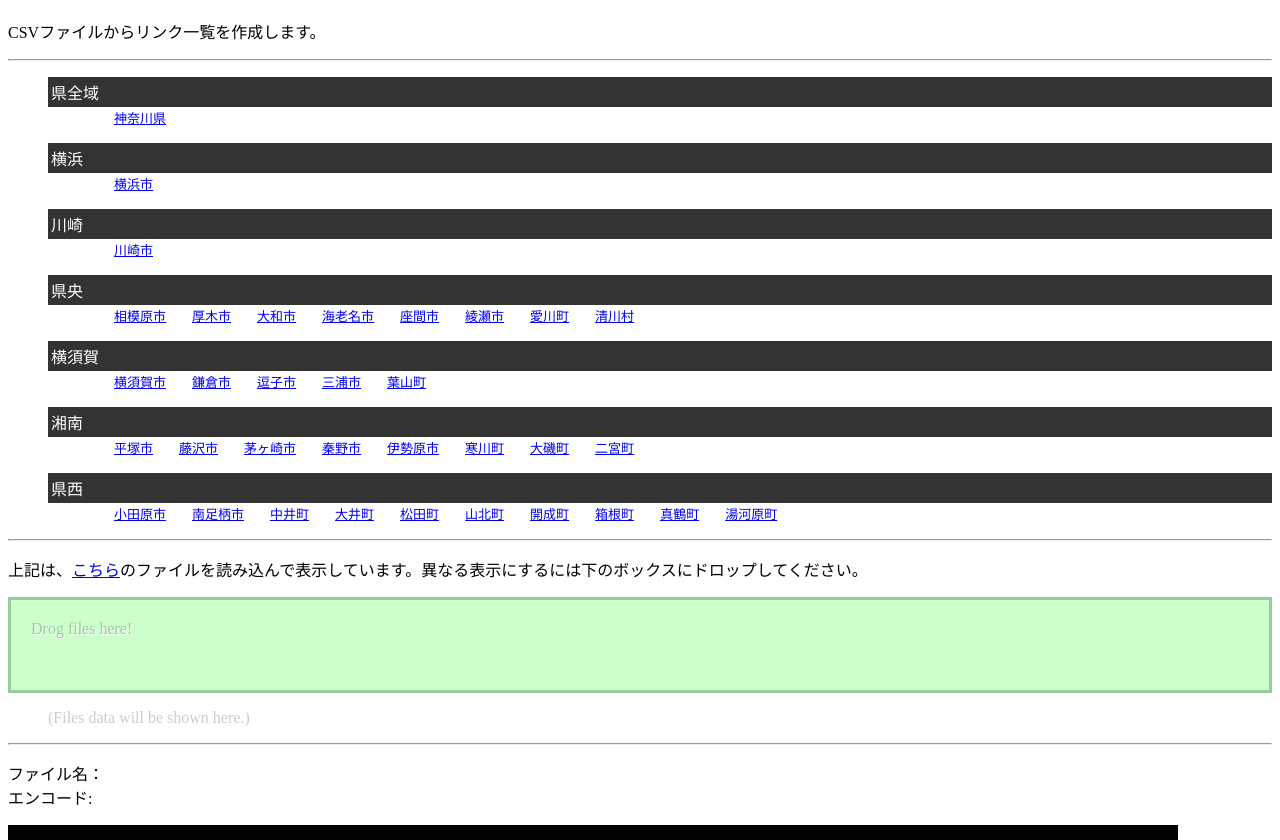
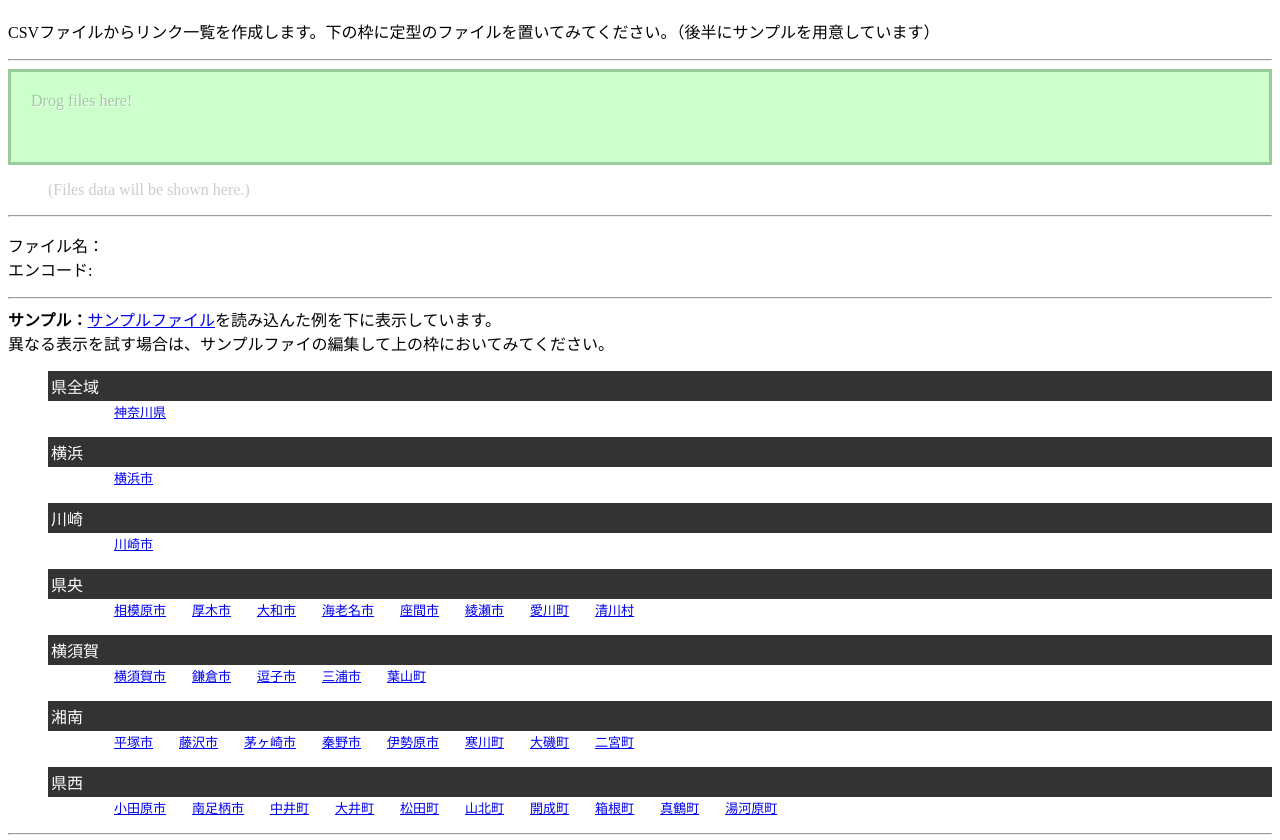
Before and after one commit to sgtao/csv2link_items, a plain HTML site: page docs/index.html in a window 1280 px wide. Shown: the part 61-901 px from the top of the page. Drawn offline with Linux system fonts and the light colour scheme.

Commit message:
update for change  order of elements

```diff
--- a/docs/index.html
+++ b/docs/index.html
@@ -9,20 +9,24 @@
 </head>
 <body>
   <h1>csv2link_items(Demo)</h1>
-  <p>CSVファイルからリンク一覧を作成します。</p>
+  <p>CSVファイルからリンク一覧を作成します。下の枠に定型のファイルを置いてみてください。（後半にサンプルを用意しています）</p>
   <hr>
-  <div id="links">
-    <p>リンク一覧：</p>
-  </div>
-  <hr>
-  <p>上記は、<a href="assets/kanagawa_area.csv" download>こちら</a>のファイルを読み込んで表示しています。異なる表示にするには下のボックスにドロップしてください。</p>
   <div id="dropzone" effectAllowed="move">Drog files here!</div>
 <ul id="files"></ul>
   <hr>
   <p>ファイル名：<span id="fnameSpan"></span><br>
       エンコード:<span id="encSpan"></span></p>
+  <p id="encodejsError"></p>
+  <hr>
+  <div><b>サンプル：</b><a href="assets/kanagawa_area.csv" download>サンプルファイル</a>を読み込んた例を下に表示しています。</div>
+
+  <div>異なる表示を試す場合は、サンプルファイの編集して上の枠においてみてください。</div>
+  <div id="links">
+    <p>リンク一覧：</p>
+  </div>
+  <hr>
   <div id="txtarea"></div>
-  <p id="encodejsError"></p>
+  <hr>
   <table id="show_table"></table>
   <script src="scripts/vendors/encoding.js"></script>
   <script src="scripts/main.js"></script>
```
